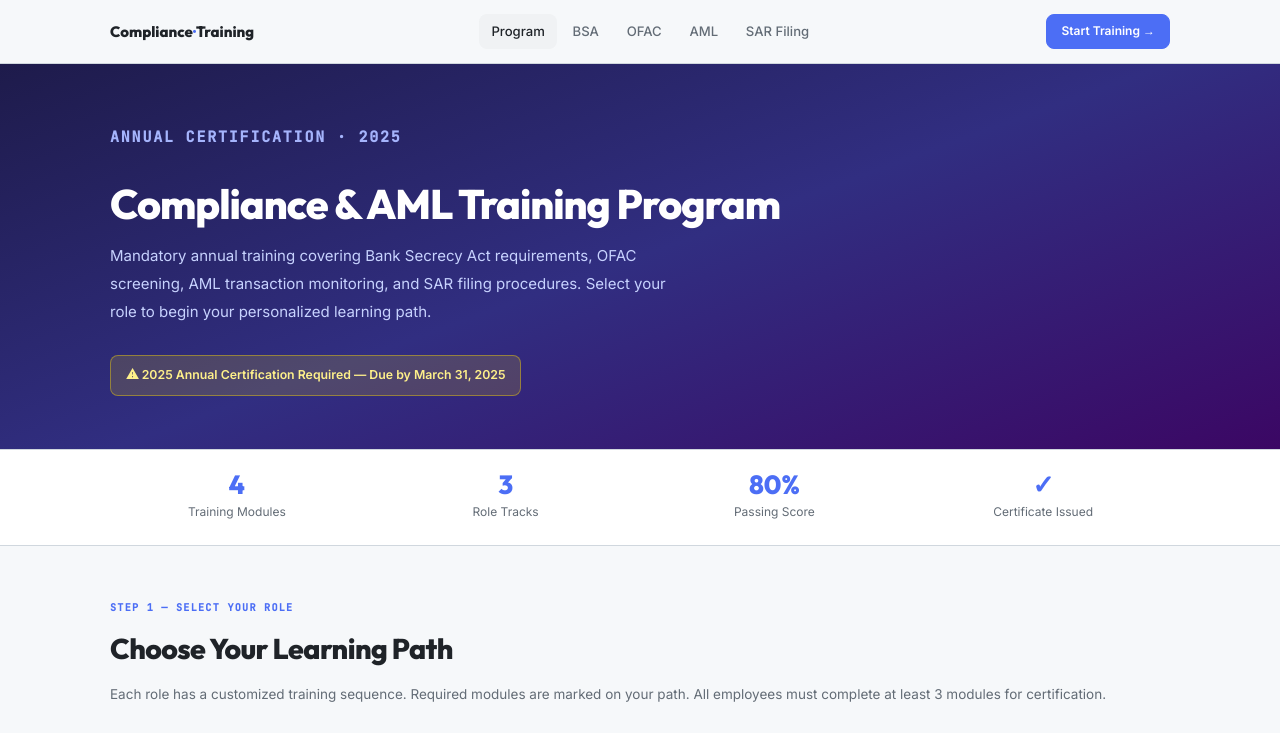
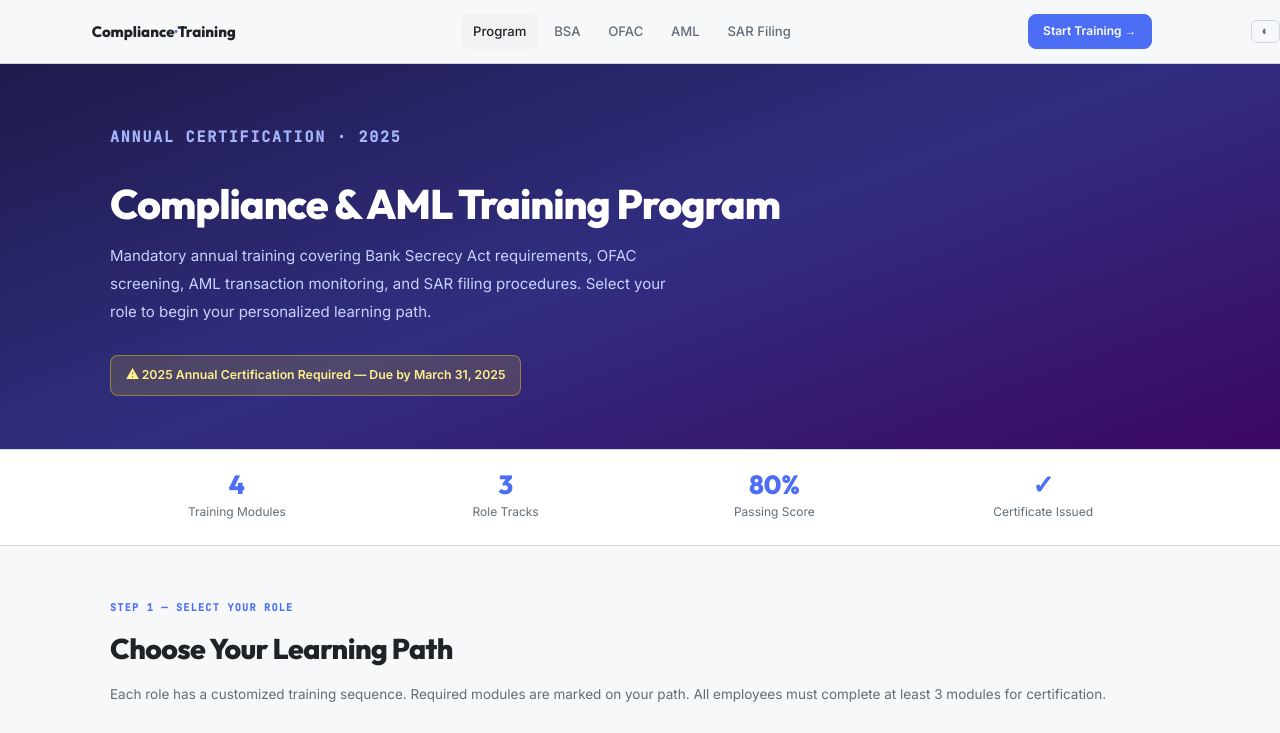
Before and after one commit to SulagnaSasmal/aml-compliance-training, a plain HTML site: page index.html in a window 1280 px wide. Shown: the top 733 px of the page. Drawn offline with Linux system fonts and the light colour scheme.

Commit message:
Add dark/light mode, theme.js, and README
- Add dark theme CSS to style.css
- Create assets/js/theme.js with toggle logic
- Add FOUC-prevention init script and toggle button to all 9 HTML pages
- Create README.md with module inventory, 3 learning paths, status, and roadmap

Co-Authored-By: Claude Sonnet 4.6 <noreply@anthropic.com>

```diff
--- a/assets/css/style.css
+++ b/assets/css/style.css
@@ -162,3 +162,38 @@ body { font-family: var(--font-body); background: var(--bg); color: var(--text);
 
 @media (max-width: 1024px) { .role-grid { grid-template-columns: 1fr; } .module-grid { grid-template-columns: 1fr; } }
 @media (max-width: 768px) { .nav-links { display: none; } .stats-grid { grid-template-columns: repeat(2,1fr); } .footer-grid { grid-template-columns: 1fr; gap: 2rem; } }
+
+/* ═══════════════════════════════════════════════
+   DARK THEME
+   ═══════════════════════════════════════════════ */
+[data-theme="dark"] {
+  --bg:          #0f172a;
+  --bg-card:     #1e293b;
+  --bg-hover:    #334155;
+  --bg-tag:      #1e293b;
+  --border:      #334155;
+  --border-dark: #475569;
+  --text:        #f1f5f9;
+  --text-2:      #cbd5e1;
+  --text-3:      #94a3b8;
+  --text-4:      #64748b;
+  --code-bg:     #0f172a;
+  --code-text:   #e2e8f0;
+}
+[data-theme="dark"] .nav { background: rgba(15,23,42,0.95); border-bottom-color: var(--border); }
+[data-theme="dark"] body { background: var(--bg); color: var(--text); }
+
+/* Theme toggle */
+.theme-toggle {
+  background: none;
+  border: 1px solid var(--border);
+  color: var(--text-3);
+  cursor: pointer;
+  border-radius: 6px;
+  padding: 0.3rem 0.65rem;
+  font-size: 0.85rem;
+  line-height: 1;
+  margin-left: 0.5rem;
+  transition: background 0.15s, color 0.15s;
+}
+.theme-toggle:hover { background: var(--bg-hover); color: var(--text); }
--- /dev/null
+++ b/assets/js/theme.js
@@ -0,0 +1,28 @@
+// Theme toggle — dark / light mode
+(function () {
+  var STORAGE_KEY = "theme";
+
+  function getTheme() {
+    var stored = localStorage.getItem(STORAGE_KEY);
+    if (stored) return stored;
+    return window.matchMedia("(prefers-color-scheme:dark)").matches ? "dark" : "light";
+  }
+
+  function applyTheme(theme) {
+    document.documentElement.setAttribute("data-theme", theme);
+    localStorage.setItem(STORAGE_KEY, theme);
+    var btn = document.getElementById("theme-toggle");
+    if (btn) btn.textContent = theme === "dark" ? "\u2600" : "\u25D0";
+  }
+
+  // Init on DOMContentLoaded (button may not exist yet during early parse)
+  document.addEventListener("DOMContentLoaded", function () {
+    applyTheme(getTheme());
+    var btn = document.getElementById("theme-toggle");
+    if (btn) {
+      btn.addEventListener("click", function () {
+        applyTheme(document.documentElement.getAttribute("data-theme") === "dark" ? "light" : "dark");
+      });
+    }
+  });
+})();
--- a/index.html
+++ b/index.html
@@ -6,6 +6,7 @@
 <meta name="description" content="Compliance & AML Training Program — mandatory annual training covering BSA, KYC/CDD, OFAC screening, and AML transaction monitoring for FinTech employees.">
 <title>Compliance & AML Training Program — 2025 Annual Certification</title>
 <link rel="stylesheet" href="assets/css/style.css">
+<script>(function(){var t=localStorage.getItem("theme");if(t)document.documentElement.setAttribute("data-theme",t);else if(window.matchMedia("(prefers-color-scheme:dark)").matches)document.documentElement.setAttribute("data-theme","dark");else document.documentElement.setAttribute("data-theme","light");})()</script>
 </head>
 <body>
 
@@ -23,6 +24,7 @@
       <a href="module-bsa.html" class="btn btn-indigo btn-sm">Start Training →</a>
     </div>
   </div>
+  <button class="theme-toggle" id="theme-toggle" aria-label="Toggle dark mode">&#9680;</button>
 </nav>
 
 <!-- HERO -->
@@ -212,5 +214,6 @@
 </footer>
 
 <script src="assets/js/training.js"></script>
+<script src="assets/js/theme.js"></script>
 </body>
 </html>
```
Also changed, not shown: knowledge-check.html (+3 -0 lines), module-aml.html (+3 -0 lines), module-bsa.html (+3 -0 lines), module-ofac.html (+3 -0 lines), module-sar.html (+3 -0 lines), path-compliance.html (+3 -0 lines), path-developer.html (+3 -0 lines), path-ops.html (+3 -0 lines), 1 other file.
